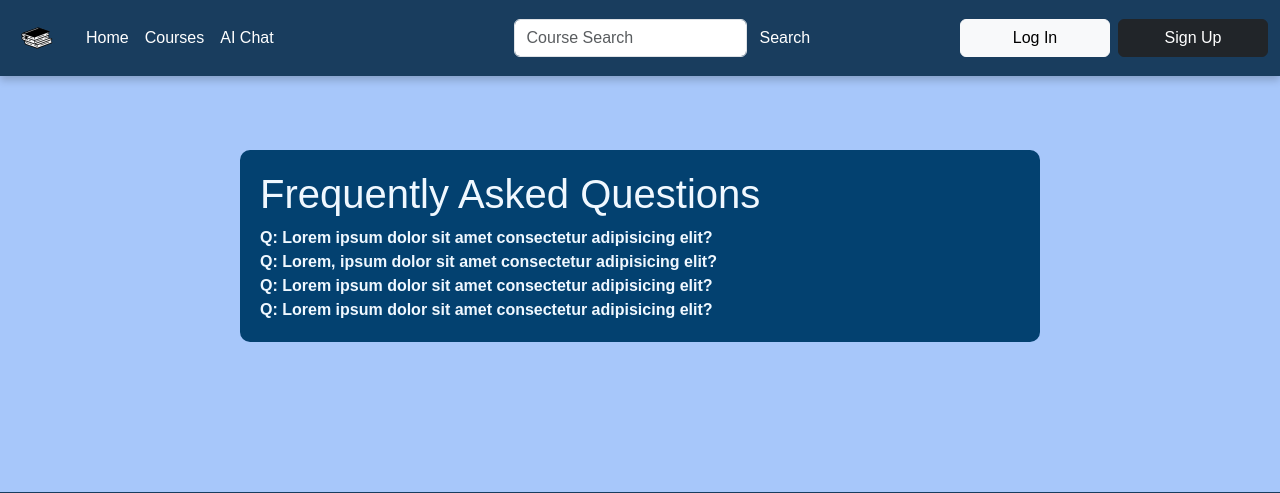
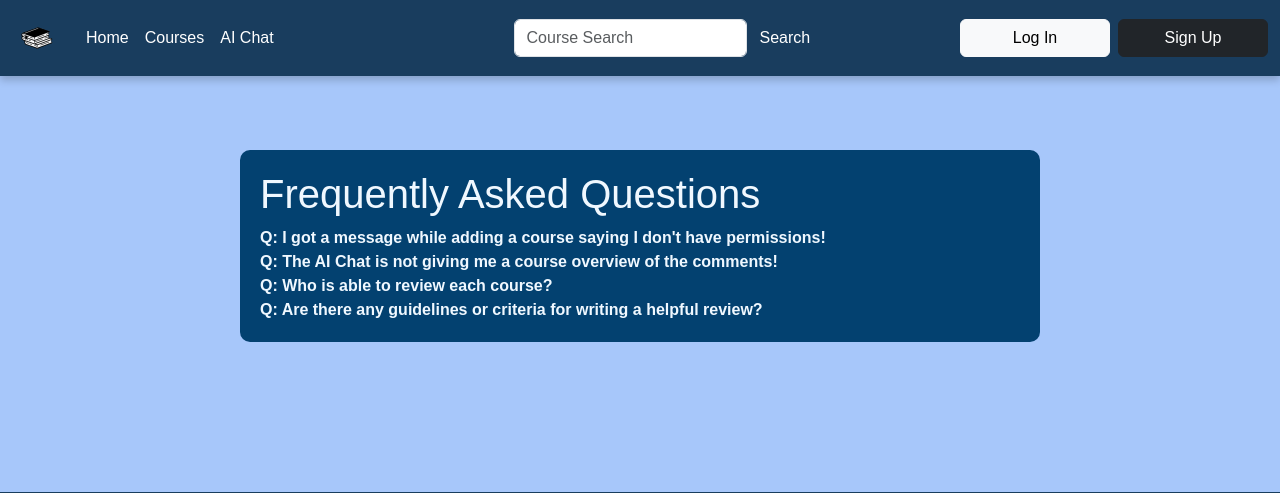
Before and after one commit to lnalewaja/RateMyCourse, a Flask app: page /faq in a window 1280 px wide. Shown: the top 493 px of the page. Run offline with Flask 3, Linux system fonts and the light colour scheme.

Commit message:
added to faq/added permissions to course details page

```diff
--- a/app.py
+++ b/app.py
@@ -30,78 +30,7 @@ google = oauth.register(
 )
 
 
-
-courses = [
-    {
-        'course_id': 'ITSC-3146',
-        'course_name': 'Intro to Operating Systems and Networking',
-        'description': 'Class Description',
-        'teacher': 'Harini Ramaprasad',
-        'rating': 3,  # test rating
-        'grade': 'B',  # test grade
-        'comments': [
-            {
-                'user_id': '1',
-                'name': 'Landon Nalewaja',
-                'rating': '3',
-                'final_grade': 'B',
-                'comment': 'This course was hard.'
-            },
-            {
-                'user_id': '2',
-                'name': 'Ronni Elhadidy',
-                'rating': '4',
-                'final_grade': 'A',
-                'comment': 'It was so much work!'
-            },
-            {
-                'user_id': '3',
-                'name': 'Kendall Tart',
-                'rating': '2',
-                'final_grade': 'C',
-                'comment': 'I thought it was not too bad.'
-            }
-        ]
-    },
-    {
-        'course_id': 'ITSC-3155',
-        'course_name': 'Intro to Software Engineering',
-        'description': 'Class Description',
-        'teacher': 'Jacob Krevat',
-        'rating': 4,  # test rating
-        'grade': 'A',  # test grade
-        'comments': [
-            {
-                'user_id': '1',
-                'name': 'Landon Nalewaja',
-                'rating': '3',
-                'final_grade': 'B',
-                'comment': 'This course was hard.'
-            },
-            {
-                'user_id': '2',
-                'name': 'Ronni Elhadidy',
-                'rating': '4',
-                'final_grade': 'A',
-                'comment': 'It was so much work!'
-            },
-            {
-                'user_id': '3',
-                'name': 'Kendall Tart',
-                'rating': '2',
-                'final_grade': 'C',
-                'comment': 'I thought it was not too bad.'
-            }
-        ]
-    }
-]
-users = {
-    'test_user': {
-        'username': 'test_user',
-        'password_hash': generate_password_hash('test_password'),
-        'email': 'test@example.com'
-    }
-}
+admin = ['ktart2@uncc.edu', 'ktart2@charlotte.edu', 'ramanna@charlotte.edu', 'ramanna@uncc.edu', 'kamanna@uncc.edu', 'kamanna@charlotte.edu', 'lnalewaj@uncc.edu', 'lnalewaj@charlotte.edu', 'relhadid@charlotte.edu', 'relhadid@uncc.edu']
 
 
 
@@ -263,8 +192,20 @@ def create_course():
 
 @app.get('/courses/<string:course_id>')
 def course_page(course_id):
-    course = course_repo.get_course_by_id(course_id)
-    course_comments = course_repo.get_all_comments_with_course_id(course_id)
+    email = dict(session).get('email', None)
+    name = dict(session).get('name', None)
+    if email in admin:
+        course = course_repo.get_course_by_id(course_id)
+        course_comments = course_repo.get_all_comments_with_course_id(course_id)
+        return render_template('course_details.html', course=course, course_comments=course_comments, showactions=True)
+    if email != None:
+        course = course_repo.get_course_by_id(course_id)
+        course_comments = course_repo.get_all_comments_with_course_id(course_id)
+        return render_template('course_details.html', course=course, course_comments=course_comments, showactions=False)
+    else:
+        course = course_repo.get_course_by_id(course_id)
+        course_comments = course_repo.get_all_comments_with_course_id(course_id)
+        return render_template('course_details.html', course=course, course_comments=course_comments, showactions=False)
 
     return render_template('course_details.html', course=course, course_comments=course_comments)
 
--- a/templates/course_details.html
+++ b/templates/course_details.html
@@ -6,13 +6,19 @@
         <div style="display: flex; gap: 25px; margin-bottom: -1rem;">
             <p><b>Course Number:</b> {{ course.course_id }}</p>
             <p><b>Instructor:</b> {{ course.professor_name }}</p>
+            {% if showactions == true %}
             <p style="margin-bottom: 5px;"><b>Course Actions:</b>
             <div style="display: flex; margin-bottom: 20px; gap: 6px;">
                 <form action="/courses/{{ course.course_id }}/edit" method="get">
                     <button class="btn btn-primary" style="background-color:rgb(42, 75, 85)">Edit</button>
                 </form>
+                <form action="/courses/{{ course.course_id }}/delete" method="post">
+                    <input type="hidden" name="course_id" value="{{ course.course_id }}">
+                    <button class="btn btn-primary" style="background-color:rgb(42, 75, 85)">Delete</button>
+                </form>
 
             </div></p>
+            {% endif %}
         </div>
         <p style="margin-bottom: 0rem;"><b>Description:</b></p>
         <p style="margin-bottom: 30px;">{{ course.course_description }}</p>
--- a/templates/faq.html
+++ b/templates/faq.html
@@ -41,35 +41,35 @@
         <h1>Frequently Asked Questions</h1>
 
         <div class="question">
-            <span>Q: Lorem ipsum dolor sit amet consectetur adipisicing elit?</span>
+            <span>Q: I got a message while adding a course saying I don't have permissions!</span>
             <i class="fas fa-plus icon"></i>
         </div>
         <div class="answer">
-            <p>Lorem ipsum dolor sit amet consectetur adipisicing elit. Voluptatum doloremque laborum velit commodi ipsa animi architecto pariatur ullam et, provident est id molestias adipisci maxime eligendi aliquid aspernatur corporis repellendus?</p>
+            <p>To create a new course for rating, please log in using an active account from uncc.edu or charlotte.edu.</p>
         </div>
 
         <div class="question">
-            <span>Q: Lorem, ipsum dolor sit amet consectetur adipisicing elit?</span>
+            <span>Q: The AI Chat is not giving me a course overview of the comments!</span>
             <i class="fas fa-plus icon"></i>
         </div>
         <div class="answer">
-            <p>Lorem ipsum dolor sit, amet consectetur adipisicing elit. Non, ullam, officiis reiciendis dolor, mollitia tempore nostrum iure animi rem quod impedit debitis dicta labore quisquam. Unde impedit animi fuga. Ullam?</p>
+            <p>To access course reviews based on comments, simply type "reviews: course_id" <b>(e.g., "reviews: ITSC-2181")</b>. Please note that this feature is currently in the beta stage, that is why it's case sensitive.</b></p>
         </div>
 
         <div class="question">
-            <span>Q: Lorem ipsum dolor sit amet consectetur adipisicing elit?</span>
+            <span>Q: Who is able to review each course?</span>
             <i class="fas fa-plus icon"></i>
         </div>
         <div class="answer">
-            <p>Lorem ipsum dolor sit amet consectetur adipisicing elit. Perspiciatis nostrum tenetur obcaecati ipsa quidem architecto eum nihil tempore aliquam odit delectus consequuntur ullam, assumenda asperiores dolore fugiat aliquid ipsum error?</p>
+            <p>Only students with verified UNCC email accounts are eligible to submit new reviews for courses on our platform.</p>
         </div>
 
         <div class="question">
-            <span>Q: Lorem ipsum dolor sit amet consectetur adipisicing elit?</span>
+            <span>Q: Are there any guidelines or criteria for writing a helpful review?</span>
             <i class="fas fa-plus icon"></i>
         </div>
         <div class="answer">
-            <p>Lorem ipsum dolor sit amet consectetur adipisicing elit. Dolor soluta esse earum, assumenda culpa ab provident minima quos id quasi consequuntur pariatur quam, ut harum minus voluptatem ea! Fuga, suscipit!</p>
+            <p>Please focus on providing specific details about your experience in the class, highlighting both positives and negatives, and avoiding personal attacks or inappropriate language. Your review should be informative and helpful to other students in making informed decisions about their course selections. </p>
         </div>
     </div>
 
```
